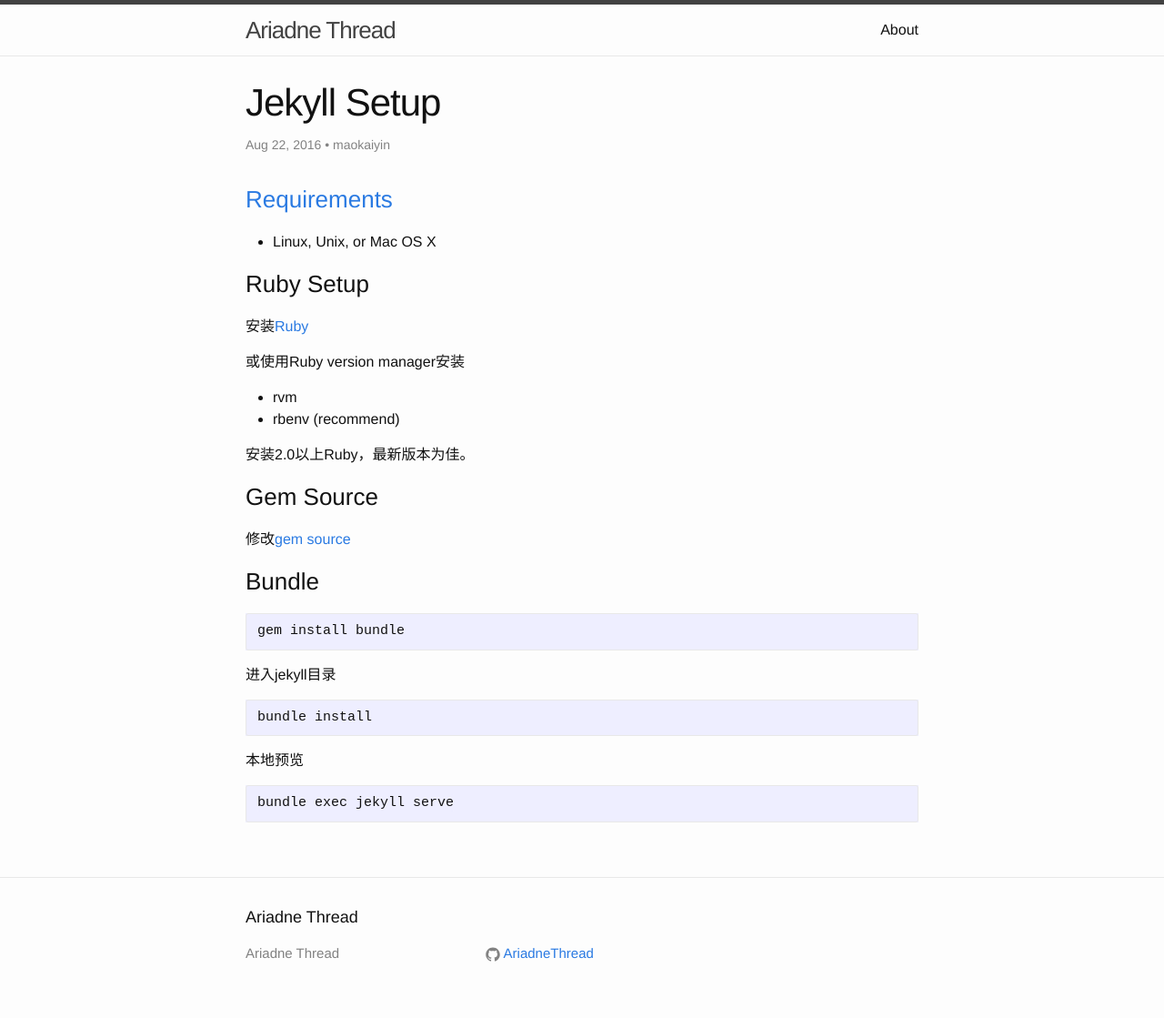
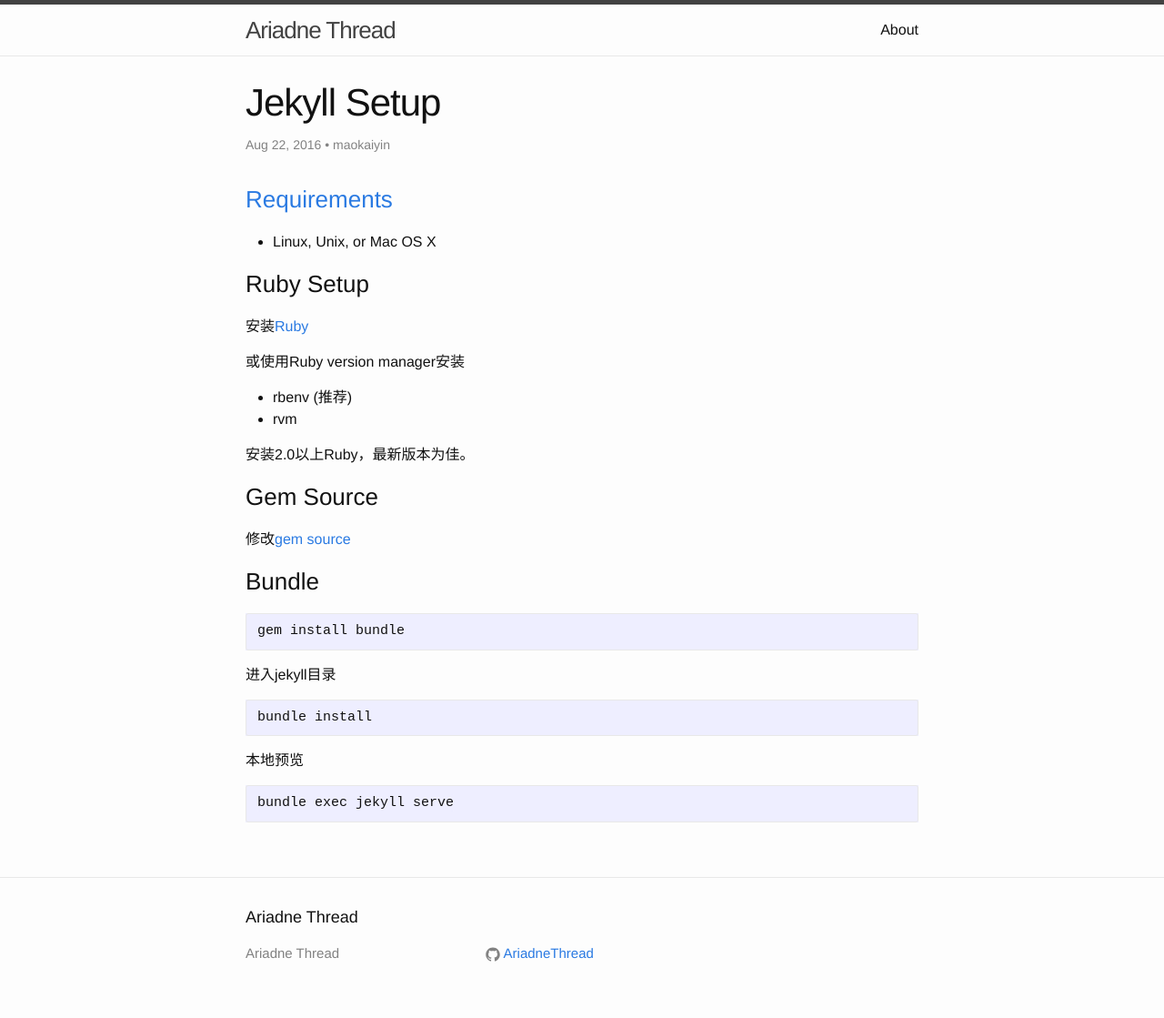
Before and after one commit to AriadneThread/ariadnesthread.github.io, a Jekyll site: the page built from _posts/2016-08-22-Jekyll-Setup.md, in a window 1280 px wide. Shown: the whole page at 91% size. Built offline with Jekyll 4.4.1, drawn with Linux system fonts in a browser that asks for light colours.

Commit message:
rbenv 推荐

```diff
--- a/_posts/2016-08-22-Jekyll-Setup.md
+++ b/_posts/2016-08-22-Jekyll-Setup.md
@@ -17,8 +17,8 @@
 
 或使用Ruby version manager安装
 
+* rbenv (推荐)
 * rvm
-* rbenv (recommend)
 
 安装2.0以上Ruby，最新版本为佳。
 
```
